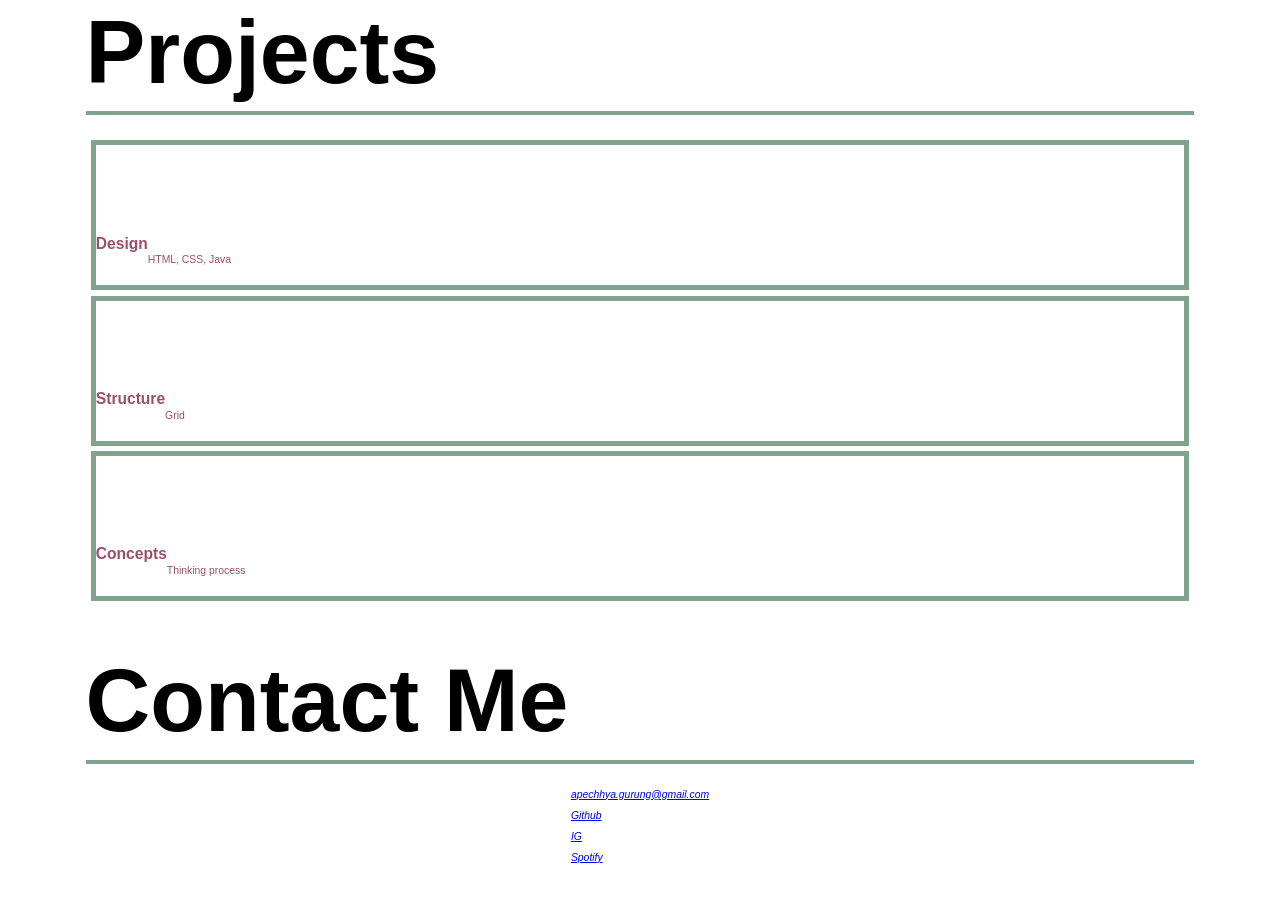
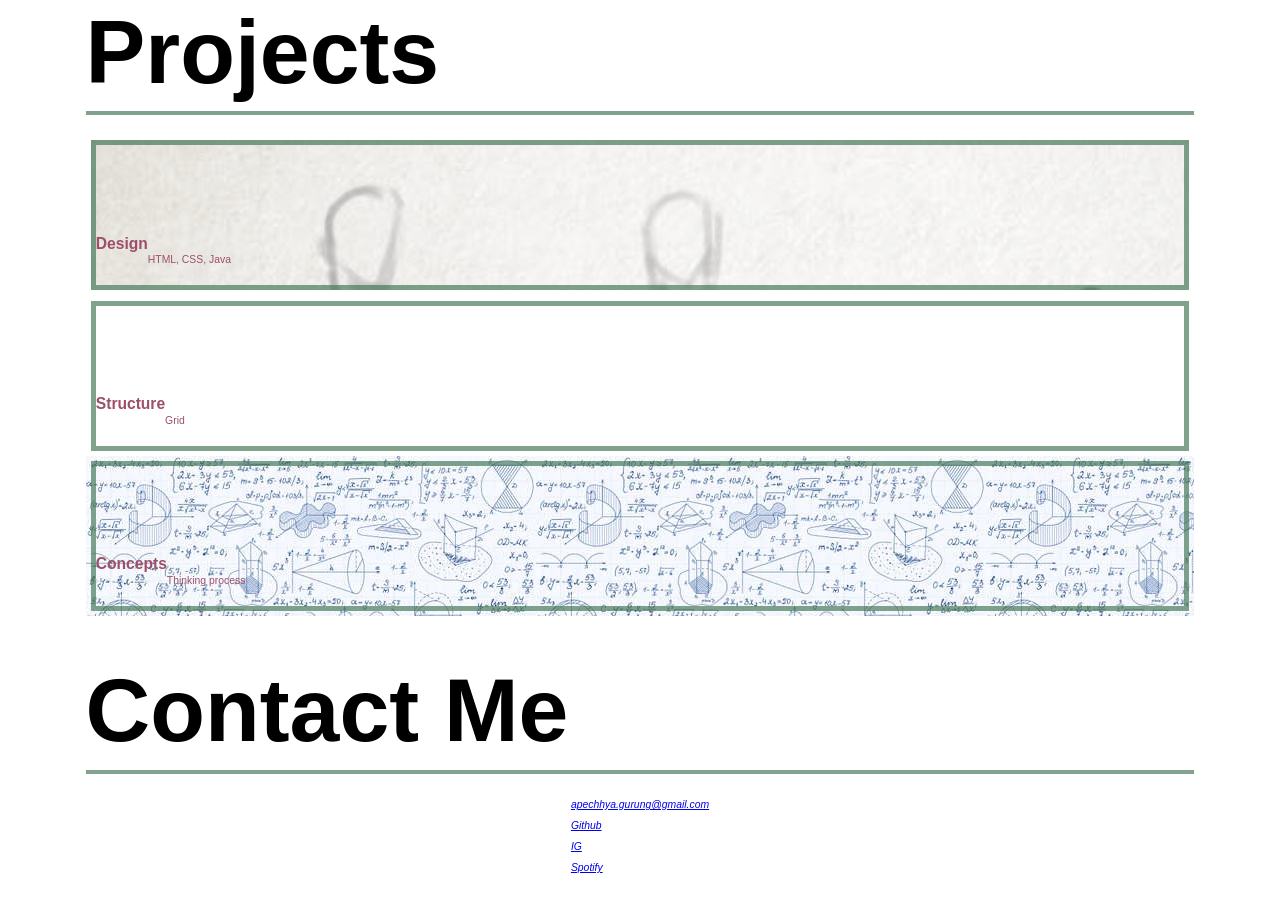
Before and after one commit to AG-93/ApechhyaPortfolio, a plain HTML site: page index.html in a window 1280 px wide. Shown: the part 824-1736 px from the top of the page. Drawn offline with Linux system fonts and the light colour scheme.

Commit message:
linked index.css to index.html

```diff
--- a/index.html
+++ b/index.html
@@ -7,6 +7,7 @@
   <meta http-equiv="X-UA-Compatible" content="ie=edge">
   <title>Apechhya ~ Web Developer</title>
   <link rel="stylesheet" href="./css/style.css" />
+  <link rel="stylesheet" href="./css/index.css" />
 </head>
 
 <body>
@@ -46,14 +47,19 @@
           <h1>Design</h1>
           <span> HTML, CSS, Java </span>
         </a>
-        <a href="#" class="flex-item structure">
+        </div>
+        <div class="stucture">
+        <a href="#" class="flex-item">
           <h1>Structure</h1>
           <span>Grid</span>
         </a>
-        <a href="#" class="flex-item concept">
+      </div>
+        <div class="concept">
+        <a href="#" class="flex-item">
           <h1>Concepts</h1>
           <span> Thinking process </span>
         </a>
+      </div>
       </div>
     </section>
 
```
